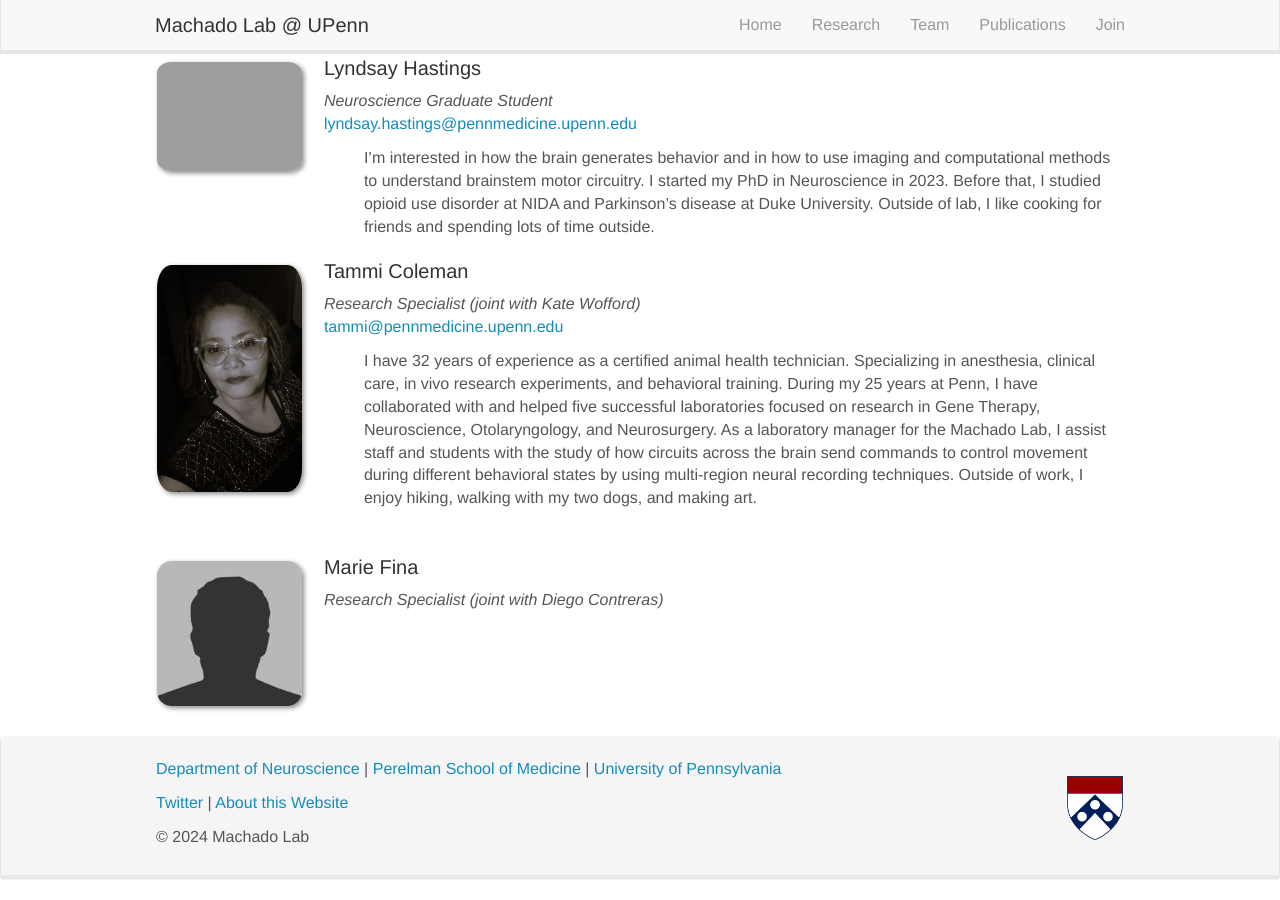
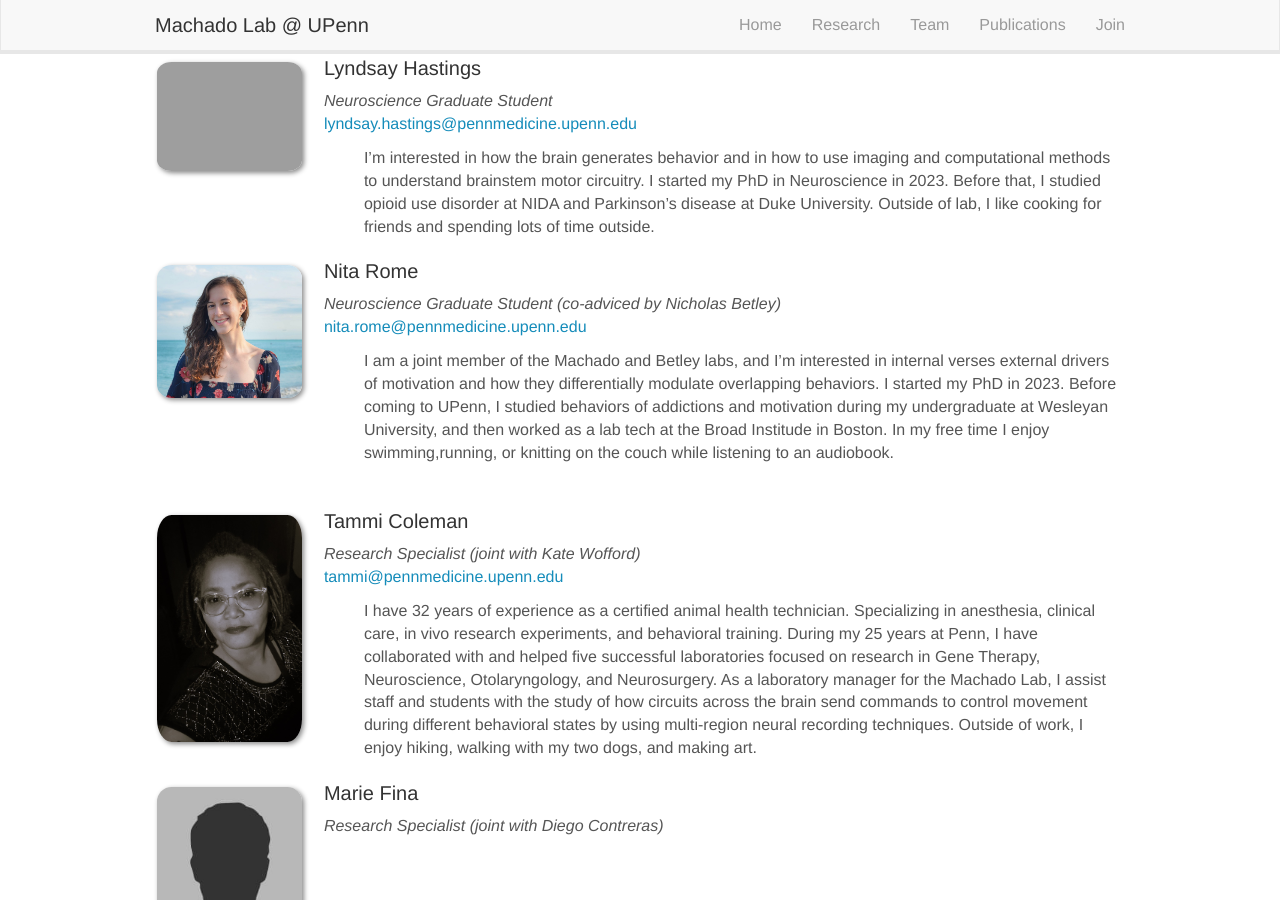
Before and after one commit to machado-lab-code/machado-lab-code, a Jekyll site: the page built from _pages/team.md, in a window 1280 px wide and 900 px high, scrolled down 1060 px. Built offline with Jekyll 4.4.1, drawn with Linux system fonts in a browser that asks for light colours; nearby versions of some CDN libraries.

Commit message:
Update team_members.yml (#18)
add Nita to website

```diff
--- a/_data/team_members.yml
+++ b/_data/team_members.yml
@@ -38,6 +38,14 @@
   number_educ: 0
   education1:
 
+- name: Nita Rome
+  photo: rome.jpg
+  info: Neuroscience Graduate Student (co-adviced by Nicholas Betley)
+  email: nita.rome@pennmedicine.upenn.edu
+  bio: I am a joint member of the Machado and Betley labs, and I’m interested in internal verses external drivers of motivation and how they differentially modulate overlapping behaviors. I started my PhD in 2023. Before coming to UPenn, I studied behaviors of addictions and motivation during my undergraduate at Wesleyan University, and then worked as a lab tech at the Broad Institude in Boston. In my free time I enjoy swimming,running, or knitting on the couch while listening to an audiobook.
+  number_educ: 0
+  education1:
+
 - name: Tammi Coleman
   photo: tammi.jpg
   info: Research Specialist (joint with Kate Wofford)
```
